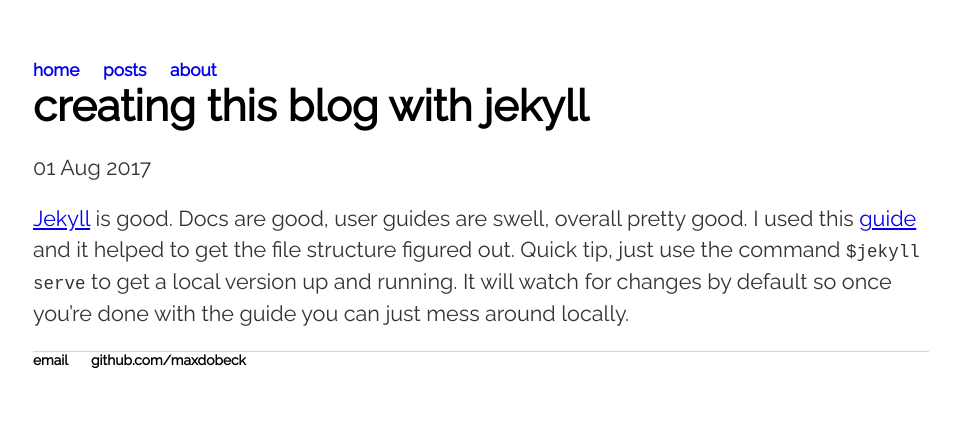
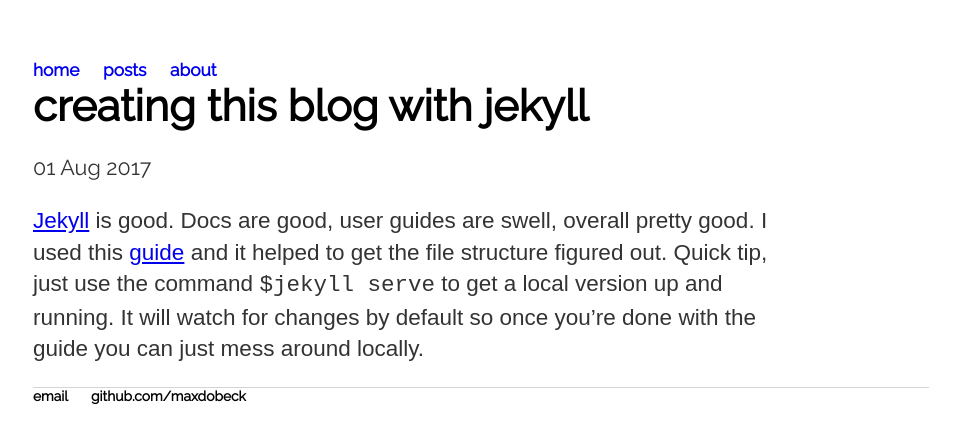
Before and after one commit to maxdobeck/maxdobeck.github.io, a Jekyll site: the page built from _posts/2017-08-01-creating-jekyll-blog.md, in a window 1280 px wide. Shown: the top 443 px of the page, without its empty margins (159-1119 px from the left). Built offline with Jekyll 4.4.1, drawn with Linux system fonts in a browser that asks for light colours.

Commit message:
Added diff font and played with the different element sizes.

```diff
--- a/css/main.css
+++ b/css/main.css
@@ -67,6 +67,11 @@
     border-top: 1px solid #d5d5d5;
     font-size: .8em;
 }
+.post {
+    font-size: 15px;
+    width: 85%;
+    font-family: 'arial','serif';
+}
 ul.posts {
     font-size: 1.5em;
     padding: 0px;
@@ -75,10 +80,10 @@
     list-style: none;
 }
 .postTitle h1.postTitle h3.postTitle {
-  text-decoration: none;
-  color: black;
-  margin-bottom: 0em;
+    text-decoration: none;
+    color: black;
+    margin-bottom: 0em;
 }
 .postDate {
-    font-size: 80%;
+    font-size: 95%;
 }
--- a/index.html
+++ b/index.html
@@ -12,6 +12,7 @@
   <ul class="posts">
     {% for post in site.posts %}
       <a href="{{ post.url }}" title="{{ post.title }}" class="postTitle"><h3>{{ post.title }}</h3></a>
+      <p class="post">{{ post.content | truncatewords:42 | strip_html }}</p>
       <li><span class="postDate">{{ post.date | date_to_string }}</span> </li>
     {% endfor %}
   </ul>
```
